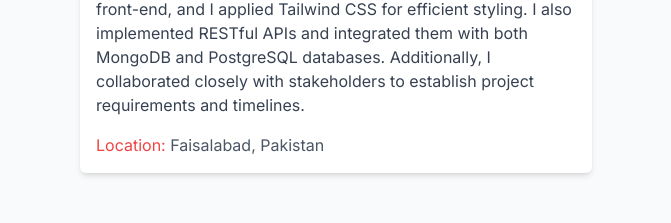
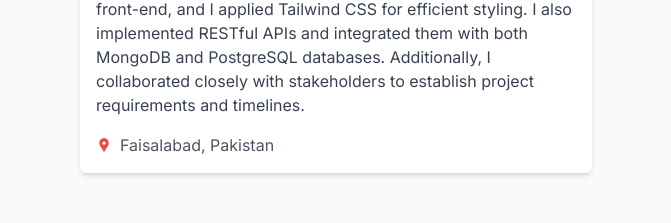
Before and after one commit to iaffansheikh21/portfolio_website, a Next.js app: page / in a window 1280 px wide. Shown: the part 5679-5902 px from the top of the page, without its empty margins (304-975 px from the left). Built offline with nearby package versions, Linux system fonts and the light colour scheme; no server answers.

Commit message:
experience section  updated

```diff
--- a/components/experince.tsx
+++ b/components/experince.tsx
@@ -4,6 +4,7 @@ import SectionHeading from './section-heading';
 import { experiencesData } from '@/lib/data';
 import { useSectionInView } from '@/lib/hooks';
 import { motion } from "framer-motion";
+import { MdLocationPin } from "react-icons/md";
 
 export default function Experience() {
   const { ref } = useSectionInView("Experience");
@@ -25,7 +26,10 @@ export default function Experience() {
             <h3 className="text-lg font-semibold mb-2 dark:text-white/80">{experience.title}</h3>
             <p className="text-gray-600 mb-2 dark:text-white/70">{experience.date}</p>
             <p className="text-gray-700 mb-4 dark:text-white/70">{experience.description}</p>
-            <p className="text-red-500">Location: <span className='text-gray-600 dark:text-white/75'> {experience.location}</span></p>
+            <p className="text-red-500 flex items-center">
+              <MdLocationPin />
+              <span className='text-gray-600 dark:text-white/75 ml-2'>{experience.location}</span>
+            </p>
           </div>
         ))}
       </div>
```
